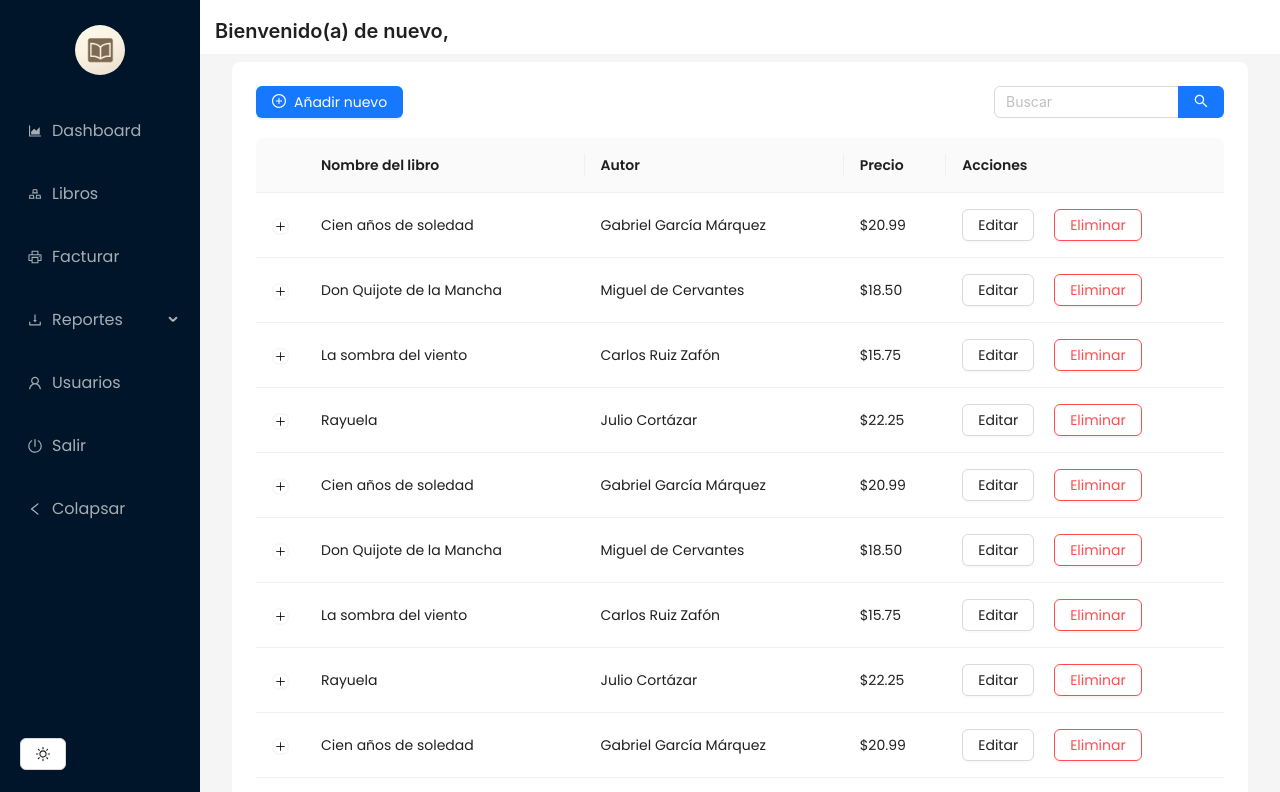
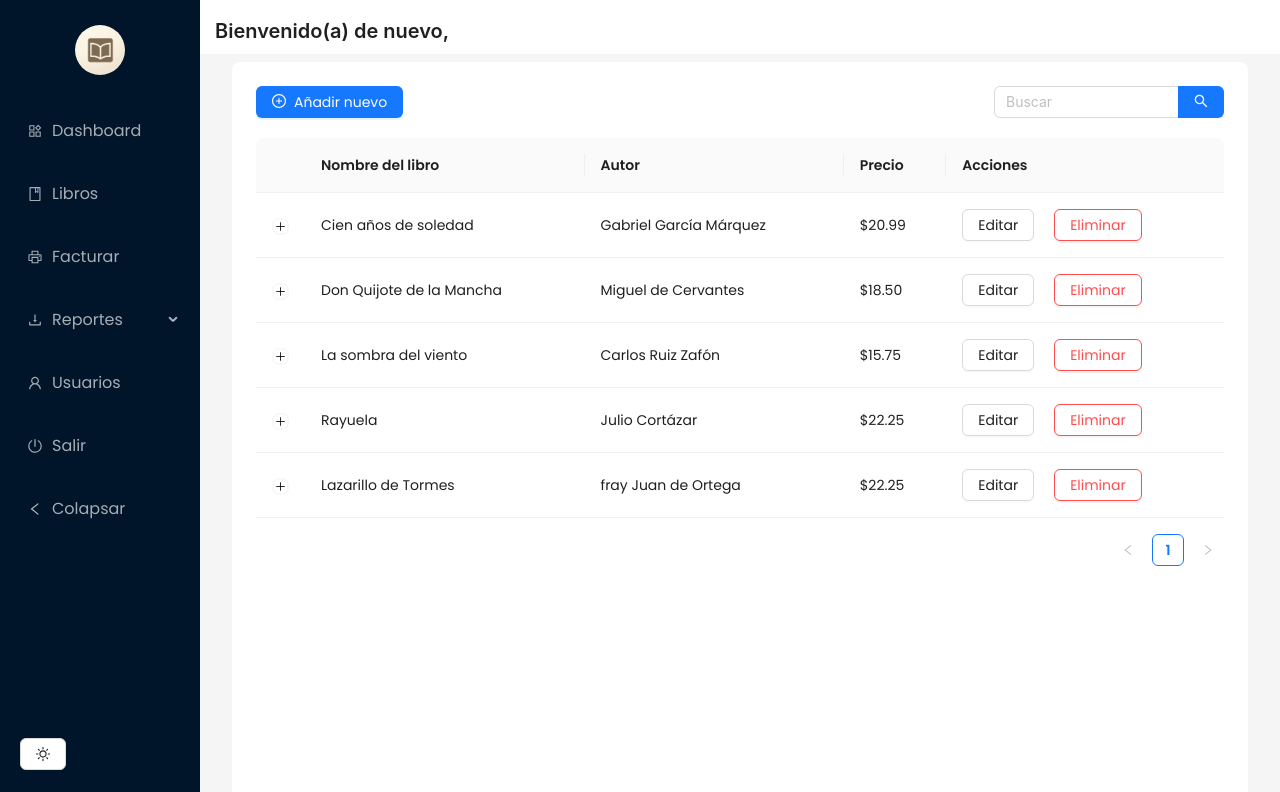
Before and after one commit to cruzito-x/library, a React (Create React App) app in the folder frontend/: page /books in a window 1280 px wide. Shown: the top 792 px of the page. Built offline with nearby package versions, Linux system fonts and the light colour scheme.

Commit message:
Updated: Books icon in MenuList component and added a spin for deleteBook

```diff
--- a/frontend/src/components/menuList/MenuList.jsx
+++ b/frontend/src/components/menuList/MenuList.jsx
@@ -1,6 +1,6 @@
 import { React, useState } from 'react';
 import { Menu, theme } from 'antd';
-import { AreaChartOutlined, ProductOutlined, GoldOutlined, FileTextOutlined, DownloadOutlined, ExportOutlined, PrinterOutlined, UserOutlined, PoweroffOutlined, LeftOutlined, RightOutlined} from '@ant-design/icons';
+import { ProductOutlined, BookOutlined, DownloadOutlined, PrinterOutlined, UserOutlined, PoweroffOutlined, LeftOutlined, RightOutlined} from '@ant-design/icons';
 import { useNavigate } from 'react-router-dom';
 
 const MenuList = ({ darkTheme, collapsed, setCollapsed }) => {
@@ -18,10 +18,10 @@ const MenuList = ({ darkTheme, collapsed, setCollapsed }) => {
         navigate(key);
       }
     }}>
-      <Menu.Item key='/dashboard' icon={<AreaChartOutlined />}>
+      <Menu.Item key='/dashboard' icon={<ProductOutlined />}>
         Dashboard
       </Menu.Item>
-      <Menu.Item key='/books' icon={<GoldOutlined />}>
+      <Menu.Item key='/books' icon={<BookOutlined />}>
         Libros
       </Menu.Item>
       <Menu.Item key='/bills' icon={<PrinterOutlined />}>
--- a/frontend/src/components/productsTable/ProductsTable.jsx
+++ b/frontend/src/components/productsTable/ProductsTable.jsx
@@ -1,5 +1,5 @@
 import { React, useState } from 'react';
-import { Tag, Button, Modal, Row, Col, Table, Image, Popconfirm, message } from "antd";
+import { Tag, Button, Modal, Row, Col, Table, Image, Popconfirm, Spin, message } from "antd";
 
 const ProductsTable = () => {
   const [modal1Open, setModal1Open] = useState(false);
@@ -12,11 +12,13 @@ const ProductsTable = () => {
 
   const confirmDelete = (e) => {
     console.log(e);
+    <Spin size='large' />
     message.success("Producto eliminado");
   };
 
   const cancelDelete = (e) => {
     console.log(e);
+    message.error("Eliminación cancelada");
   };
 
   const columns = [
@@ -64,162 +66,49 @@ const ProductsTable = () => {
       key: 1,
       name: "Cien años de soledad",
       author: "Gabriel García Márquez",
+      gender: "Novela",
       price: "$20.99",
       description:
         "Cien años de soledad es una novela del escritor colombiano Gabriel García Márquez, ganador del Premio Nobel de Literatura en 1982.",
+        stock: 30
     },
     {
       key: 2,
       name: "Don Quijote de la Mancha",
       author: "Miguel de Cervantes",
+      gender: "Novela",
       price: "$18.50",
       description:
         "Don Quijote de la Mancha es una novela escrita por el español Miguel de Cervantes Saavedra. Publicada su primera parte con el título de El ingenioso hidalgo don Quijote de la Mancha a comienzos de 1605.",
+        stock: 50
     },
     {
       key: 3,
       name: "La sombra del viento",
       author: "Carlos Ruiz Zafón",
+      gender: "Novela",
       price: "$15.75",
-      description:
-        "La sombra del viento es una novela del escritor español Carlos Ruiz Zafón, publicada en 2001. Es la primera parte de la serie de cuatro libros El Cementerio de los Libros Olvidados.",
+      description:"La sombra del viento es una novela del escritor español Carlos Ruiz Zafón, publicada en 2001. Es la primera parte de la serie de cuatro libros El Cementerio de los Libros Olvidados.",
+      stock: 10
     },
     {
       key: 4,
       name: "Rayuela",
       author: "Julio Cortázar",
+      gender: "Novela",
       price: "$22.25",
-      description:
-        "Rayuela es una novela del escritor argentino Julio Cortázar, publicada en 1963. Es considerada una de las obras cumbre de la literatura del siglo XX.",
+      description: "Rayuela es una novela del escritor argentino Julio Cortázar, publicada en 1963. Es considerada una de las obras cumbre de la literatura del siglo XX.",
+      stock: 0
     },
     {
       key: 5,
-      name: "Cien años de soledad",
-      author: "Gabriel García Márquez",
-      price: "$20.99",
-      description:
-        "Cien años de soledad es una novela del escritor colombiano Gabriel García Márquez, ganador del Premio Nobel de Literatura en 1982.",
-    },
-    {
-      key: 6,
-      name: "Don Quijote de la Mancha",
-      author: "Miguel de Cervantes",
-      price: "$18.50",
-      description:
-        "Don Quijote de la Mancha es una novela escrita por el español Miguel de Cervantes Saavedra. Publicada su primera parte con el título de El ingenioso hidalgo don Quijote de la Mancha a comienzos de 1605.",
-    },
-    {
-      key: 7,
-      name: "La sombra del viento",
-      author: "Carlos Ruiz Zafón",
-      price: "$15.75",
-      description:
-        "La sombra del viento es una novela del escritor español Carlos Ruiz Zafón, publicada en 2001. Es la primera parte de la serie de cuatro libros El Cementerio de los Libros Olvidados.",
-    },
-    {
-      key: 8,
-      name: "Rayuela",
-      author: "Julio Cortázar",
+      name: "Lazarillo de Tormes",
+      author: "fray Juan de Ortega",
+      gender: "Novela",
       price: "$22.25",
-      description:
-        "Rayuela es una novela del escritor argentino Julio Cortázar, publicada en 1963. Es considerada una de las obras cumbre de la literatura del siglo XX.",
-    },
-    {
-      key: 9,
-      name: "Cien años de soledad",
-      author: "Gabriel García Márquez",
-      price: "$20.99",
-      description:
-        "Cien años de soledad es una novela del escritor colombiano Gabriel García Márquez, ganador del Premio Nobel de Literatura en 1982.",
-    },
-    {
-      key: 10,
-      name: "Don Quijote de la Mancha",
-      author: "Miguel de Cervantes",
-      price: "$18.50",
-      description:
-        "Don Quijote de la Mancha es una novela escrita por el español Miguel de Cervantes Saavedra. Publicada su primera parte con el título de El ingenioso hidalgo don Quijote de la Mancha a comienzos de 1605.",
-    },
-    {
-      key: 11,
-      name: "La sombra del viento",
-      author: "Carlos Ruiz Zafón",
-      price: "$15.75",
-      description:
-        "La sombra del viento es una novela del escritor español Carlos Ruiz Zafón, publicada en 2001. Es la primera parte de la serie de cuatro libros El Cementerio de los Libros Olvidados.",
-    },
-    {
-      key: 12,
-      name: "Rayuela",
-      author: "Julio Cortázar",
-      price: "$22.25",
-      description:
-        "Rayuela es una novela del escritor argentino Julio Cortázar, publicada en 1963. Es considerada una de las obras cumbre de la literatura del siglo XX.",
-    },
-    {
-      key: 13,
-      name: "Cien años de soledad",
-      author: "Gabriel García Márquez",
-      price: "$20.99",
-      description:
-        "Cien años de soledad es una novela del escritor colombiano Gabriel García Márquez, ganador del Premio Nobel de Literatura en 1982.",
-    },
-    {
-      key: 14,
-      name: "Don Quijote de la Mancha",
-      author: "Miguel de Cervantes",
-      price: "$18.50",
-      description:
-        "Don Quijote de la Mancha es una novela escrita por el español Miguel de Cervantes Saavedra. Publicada su primera parte con el título de El ingenioso hidalgo don Quijote de la Mancha a comienzos de 1605.",
-    },
-    {
-      key: 15,
-      name: "La sombra del viento",
-      author: "Carlos Ruiz Zafón",
-      price: "$15.75",
-      description:
-        "La sombra del viento es una novela del escritor español Carlos Ruiz Zafón, publicada en 2001. Es la primera parte de la serie de cuatro libros El Cementerio de los Libros Olvidados.",
-    },
-    {
-      key: 16,
-      name: "Rayuela",
-      author: "Julio Cortázar",
-      price: "$22.25",
-      description:
-        "Rayuela es una novela del escritor argentino Julio Cortázar, publicada en 1963. Es considerada una de las obras cumbre de la literatura del siglo XX.",
-    },
-    {
-      key: 17,
-      name: "Cien años de soledad",
-      author: "Gabriel García Márquez",
-      price: "$20.99",
-      description:
-        "Cien años de soledad es una novela del escritor colombiano Gabriel García Márquez, ganador del Premio Nobel de Literatura en 1982.",
-    },
-    {
-      key: 18,
-      name: "Don Quijote de la Mancha",
-      author: "Miguel de Cervantes",
-      price: "$18.50",
-      description:
-        "Don Quijote de la Mancha es una novela escrita por el español Miguel de Cervantes Saavedra. Publicada su primera parte con el título de El ingenioso hidalgo don Quijote de la Mancha a comienzos de 1605.",
-    },
-    {
-      key: 19,
-      name: "La sombra del viento",
-      author: "Carlos Ruiz Zafón",
-      price: "$15.75",
-      description:
-        "La sombra del viento es una novela del escritor español Carlos Ruiz Zafón, publicada en 2001. Es la primera parte de la serie de cuatro libros El Cementerio de los Libros Olvidados.",
-    },
-    {
-      key: 20,
-      name: "Rayuela",
-      author: "Julio Cortázar",
-      price: "$22.25",
-      description:
-        "Rayuela es una novela del escritor argentino Julio Cortázar, publicada en 1963. Es considerada una de las obras cumbre de la literatura del siglo XX.",
-    },
+      description: "Cuenta la vida de un niño llamado Lázaro que al principio era inocente, pero se convirtió en pícaro para poder sobrevivir",
+      stock: 20
+    }
   ];
 
   return (
@@ -240,8 +129,7 @@ const ProductsTable = () => {
             onRow={(record, rowIndex) => {
               return {
                 onClick: (event) => {
-                  // Verificar si el clic ocurrió en la última columna
-                  if (event.target.closest('.ant-table-cell:last-child')) {
+                  if (event.target.closest('.ant-table-cell:last-child')) { // Verificar si el clic ocurrió en la última columna
                     return; // No hacer nada si el clic fue en la última columna
                   }
                   handleRowClick(record); // Ejecutar handleRowClick en cualquier otro caso
@@ -249,15 +137,15 @@ const ProductsTable = () => {
               };
             }}
           />
-          <Modal title="Detalles del libro" visible={modal1Open} onCancel={() => setModal1Open(false)}
-            footer={[<Button key="back" danger onClick={() => setModal1Open(false)}> Cerrar </Button>]}>
+          <Modal title="Detalles del libro" open={modal1Open} onCancel={() => setModal1Open(false)}
+            footer={[<Button key="back" primary onClick={() => setModal1Open(false)}> Cerrar </Button>]}>
             {selectedRowData && (
               <>
                 <div style={{ width: "100%", justifyContent: "center", display: "flex" }}>
                   <Image src={"logo512.png"} style={{ width: "300px", height: "350px" }} alt="Product photo" />
                 </div>
-                <p> <strong> Existencia: </strong> <br /> <Tag bordered={false} color="error"> Agotado </Tag> </p>
-                <p> <strong> Nombre del libro: </strong> <br /> {selectedRowData.name}</p>
+                <p> <strong> Nombre del libro: </strong> <br /> {selectedRowData.name} <Tag bordered={false} color='blue'> {selectedRowData.gender} </Tag> </p>
+                <p> <strong> Existencia: </strong> <br /> <Tag bordered={false} color={selectedRowData.stock === 0 ? "error" : selectedRowData.stock < 20 ? "orange" : "success"}> {selectedRowData.stock === 0 ? "Agotado" : selectedRowData.stock < 20 ? "Últimas unidades" : "En Existencia"} </Tag> </p>
                 <p> <strong> Autor: </strong> <br /> {selectedRowData.author}</p>
                 <p> <strong> Precio: </strong> <br /> {selectedRowData.price}</p>
                 <p> <strong> Descripción: </strong> <br /> {selectedRowData.description}</p>
```
